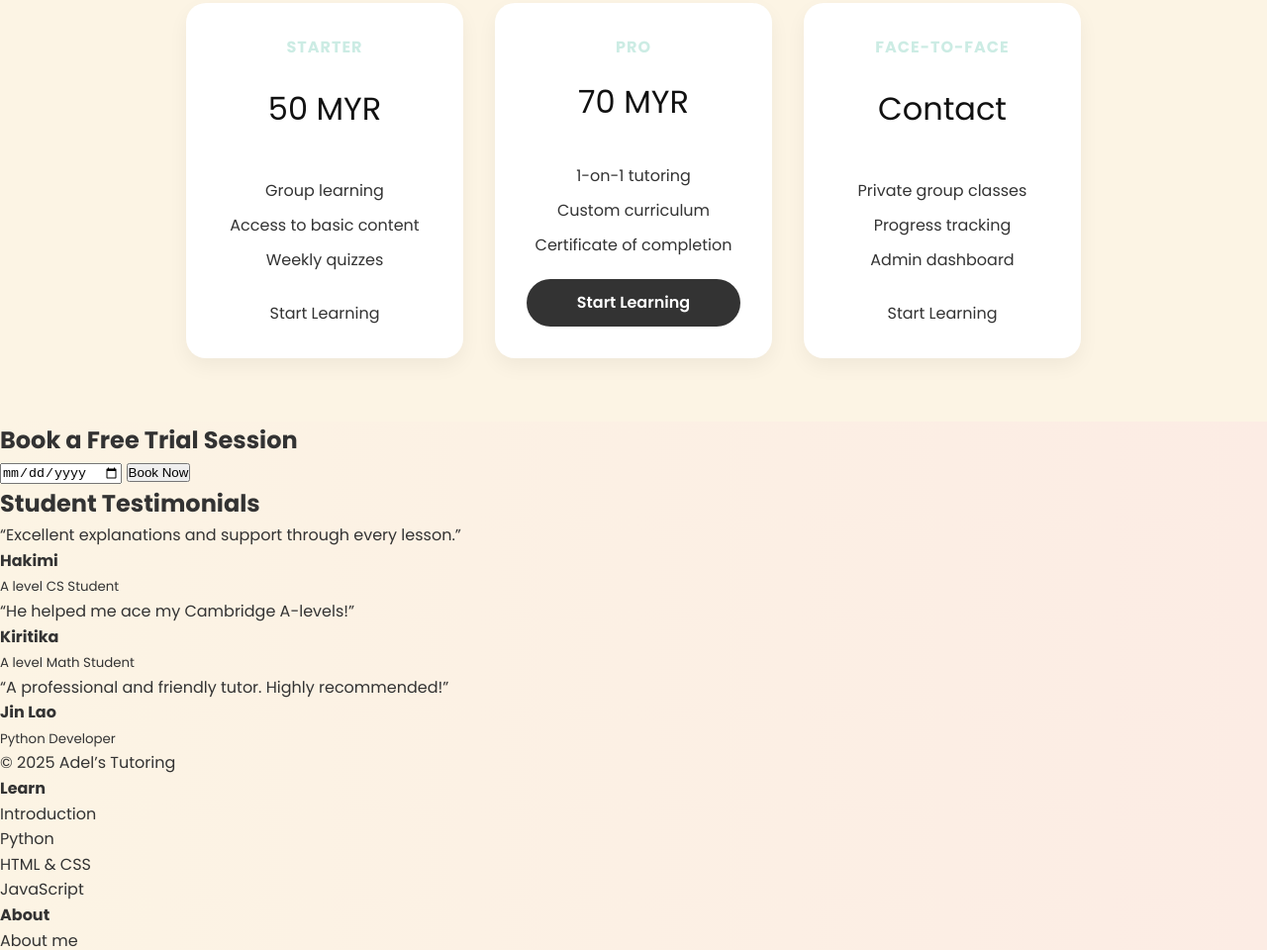
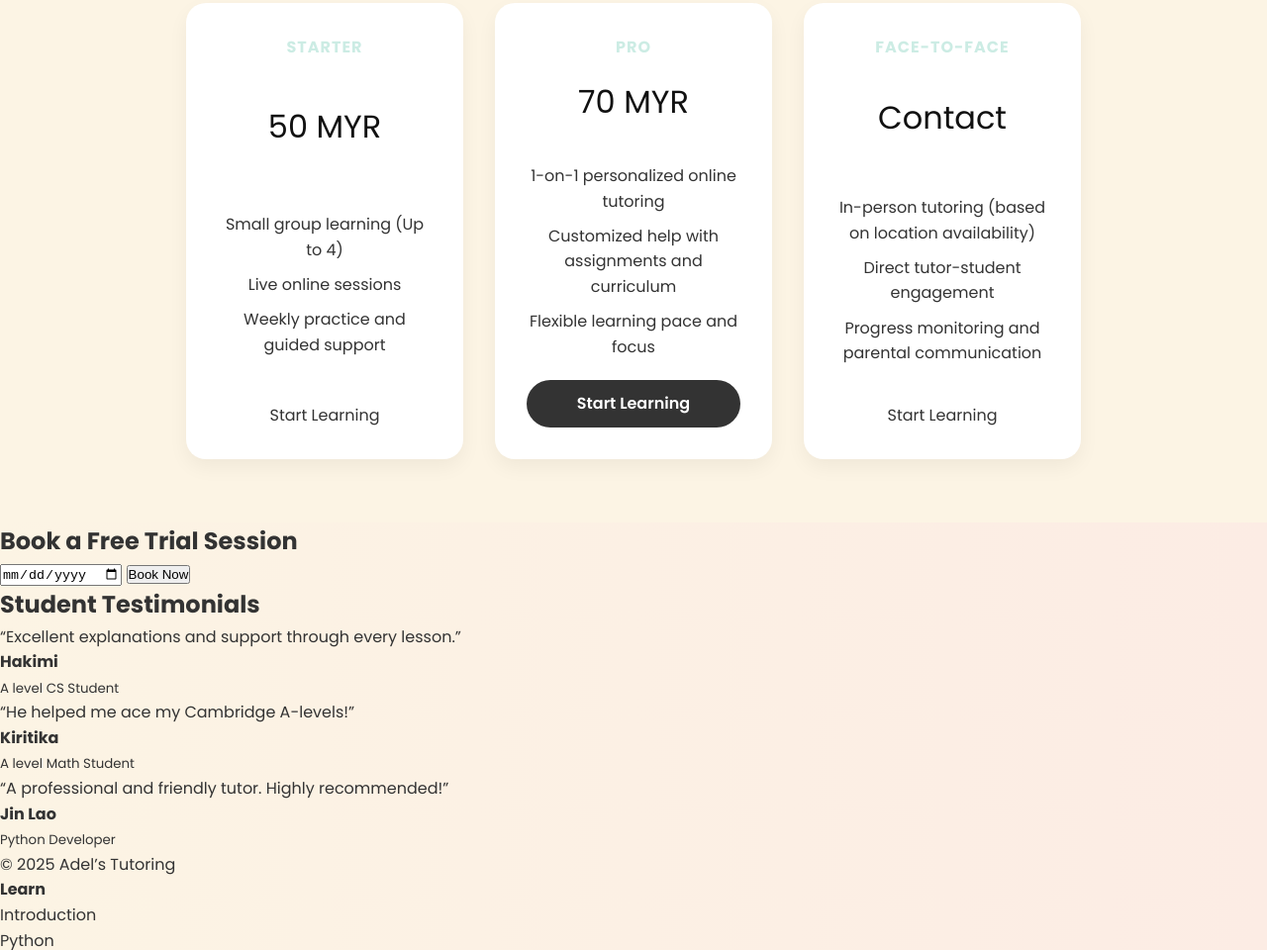
Before and after one commit to abdoulilo/Adeltuition, a plain HTML site: page index.html in a window 1280 px wide. Shown: the part 1296-2256 px from the top of the page at 99% size. Drawn offline with Linux system fonts and the light colour scheme.

Commit message:
Update index.html

```diff
--- a/index.html
+++ b/index.html
@@ -45,7 +45,7 @@
     <strong>24</strong><br>Series
   </div>
 
-  <div class="carousel-wrapper">
+  <div class="carousel-wrapper" id="subjects">
     <h4>Curriculums & Subjects:</h4>
     <div class="carousel" id="logo-carousel">
       <img src="cambridge.png" alt="Cambridge Assessment" />
@@ -105,9 +105,9 @@
       <h4>Starter</h4>
       <p class="price">50 MYR </p>
       <ul>
-        <li>Group learning</li>
-        <li>Access to basic content</li>
-        <li>Weekly quizzes</li>
+        <li>Small group learning (Up to 4)</li>
+        <li>Live online sessions</li>
+        <li>Weekly practice and guided support</li>
       </ul>
       <a href="#book" class="btn-outline">Start Learning</a>
     </div>
@@ -115,9 +115,9 @@
       <h4>Pro</h4>
       <p class="price">70 MYR</p>
       <ul>
-        <li>1-on-1 tutoring</li>
-        <li>Custom curriculum</li>
-        <li>Certificate of completion</li>
+       <li>1-on-1 personalized online tutoring</li>
+        <li>Customized help with assignments and curriculum</li>
+        <li>Flexible learning pace and focus</li>
       </ul>
       <a href="#book" class="btn-black">Start Learning</a>
     </div>
@@ -125,9 +125,9 @@
       <h4>Face-to-face</h4>
       <p class="price">Contact</p>
       <ul>
-        <li>Private group classes</li>
-        <li>Progress tracking</li>
-        <li>Admin dashboard</li>
+       <li>In-person tutoring (based on location availability)</li>
+        <li>Direct tutor-student engagement</li>
+        <li>Progress monitoring and parental communication</li>
       </ul>
       <a href="#book" class="btn-outline">Start Learning</a>
     </div>
@@ -137,7 +137,7 @@
   <section class="booking" id="book">
     <h2>Book a Free Trial Session</h2>
     <input type="date" id="booking-date">
-    <button onclick="bookSession()"><a href="contact.html">Book Now</a></button>
+   <button><a href="https://calendly.com/daoulhadjabdelilah/free-trial-lesson">Book Now</a></button>
     <p id="confirmation"></p>
   </section>
 
```
